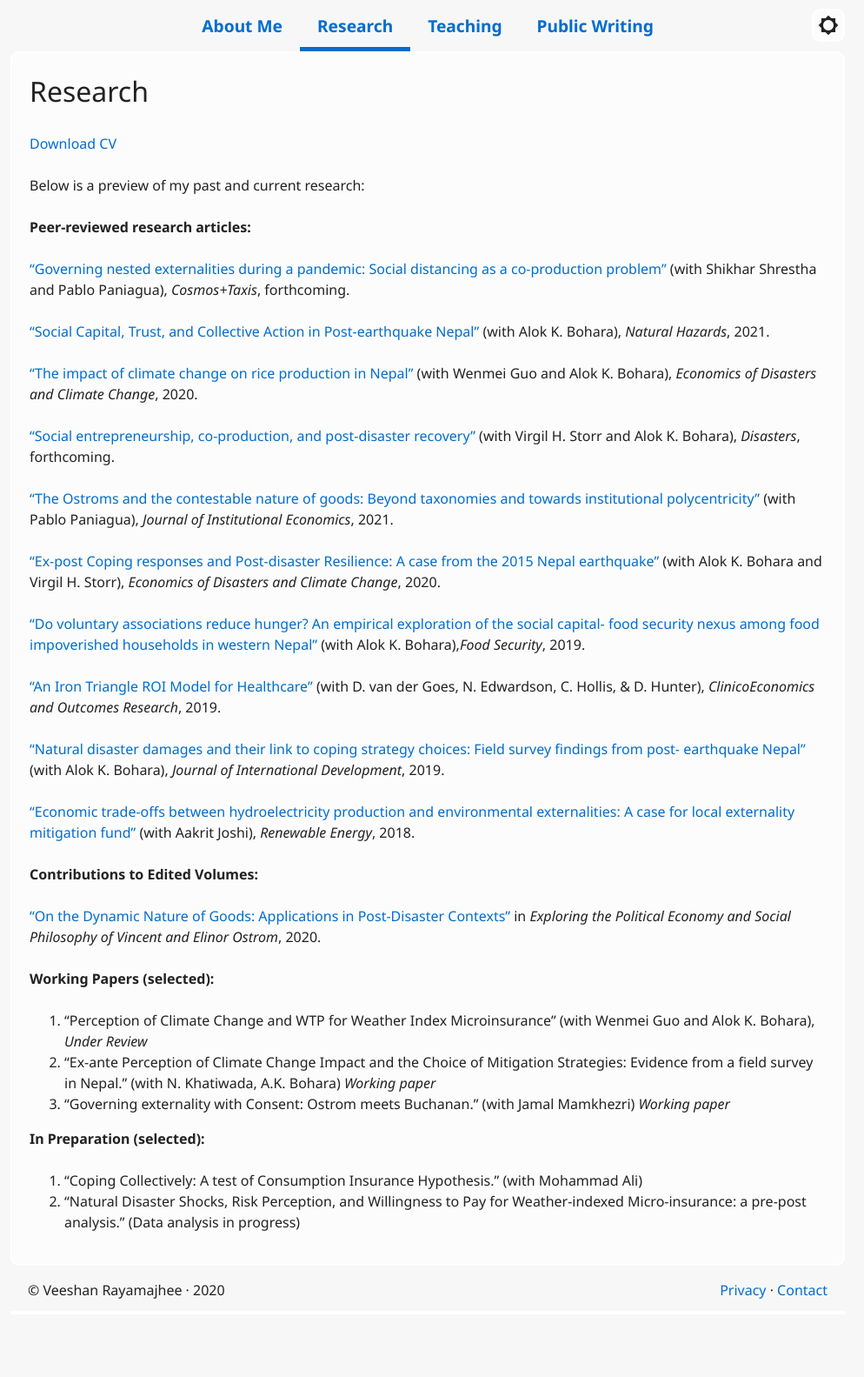
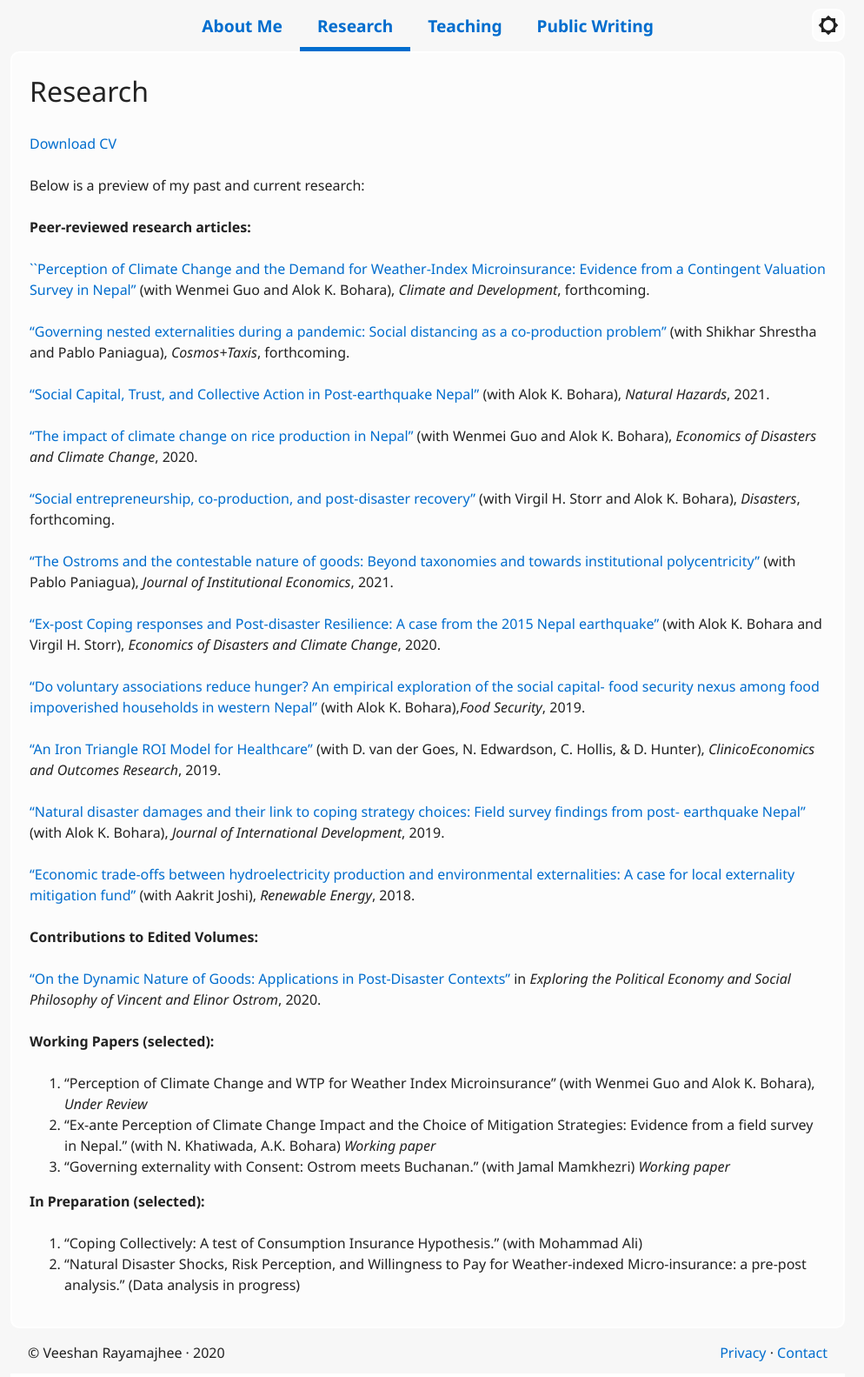
Before and after one commit to veeshanr/veeshanr.github.io, a Jekyll site: the page built from pages/research.md, in a window 1280 px wide. Shown: the whole page at 87% size, without its empty margins (148-1142 px from the left). Built offline with Jekyll 4.4.1, drawn with Linux system fonts in a browser that asks for light colours; before the commit the page ends 1511 px from its top, so only the background shows below that.

Commit message:
Update research.md

```diff
--- a/pages/research.md
+++ b/pages/research.md
@@ -10,6 +10,9 @@ title: Research
 Below is a preview of my past and current research:
 
 **Peer-reviewed research articles:**
+
+[``Perception of Climate Change and the Demand for Weather-Index Microinsurance: Evidence from a Contingent Valuation Survey in Nepal”] [12] (with Wenmei Guo and Alok K. Bohara), *Climate and Development*, forthcoming.
+
 
 [“Governing nested externalities during a pandemic: Social distancing as a co-production problem”] [11] (with Shikhar Shrestha and Pablo Paniagua), *Cosmos+Taxis*, forthcoming.
 
```
Also changed, not shown: other parts of pages/research.md (+1 -0 lines).
